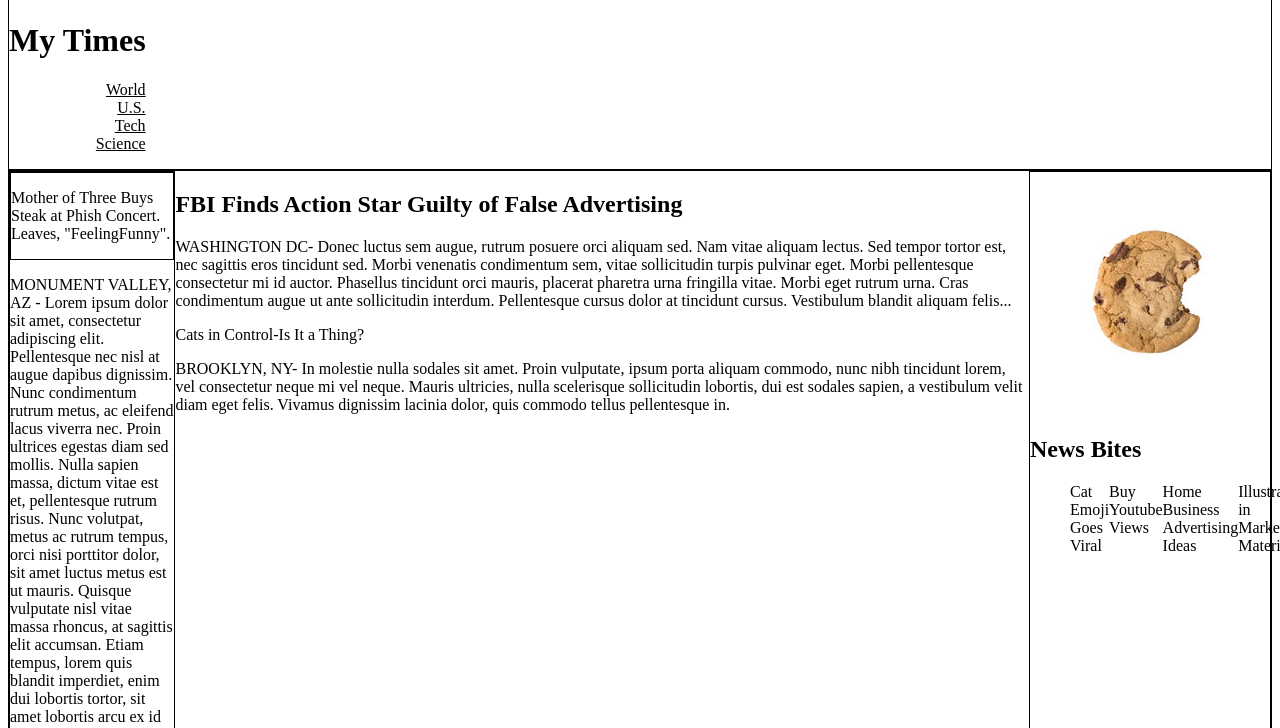
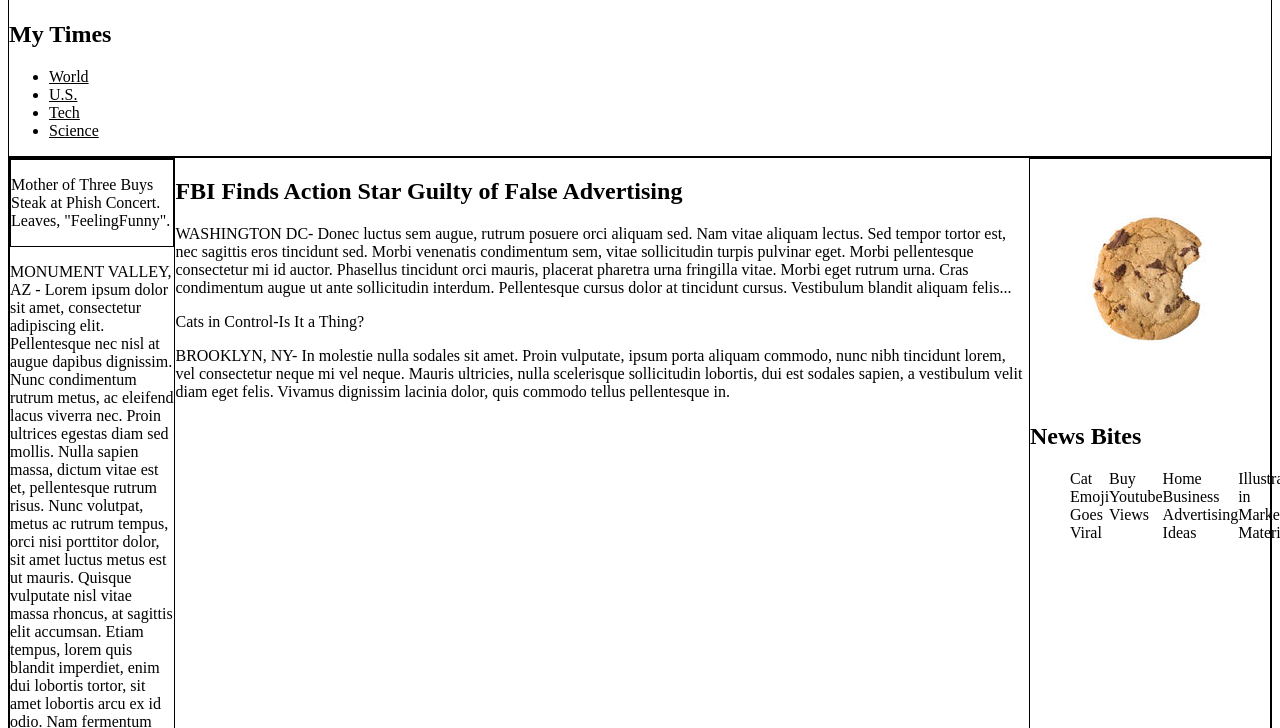
Before and after one commit to apadg90/MyTimes, a plain HTML site: page index.html in a window 1280 px wide. Shown: the part 72-800 px from the top of the page. Drawn offline with Linux system fonts and the light colour scheme.

Commit message:
updated nav bar HTML

```diff
--- a/index.html
+++ b/index.html
@@ -6,16 +6,18 @@
 	</head>
 	<body>
 		<div class="container">
-		  <div class="top">
+     <nav>
+			<div class="top">
 			  <img src="/resources/images/logo.jpg">
 			  <h1>My Times</h1>
 			  <ul>
-			    <a class="nav"><u>World</u></a>
-				<a class="nav"><u>U.S.</u></a>
-				<a class="nav"><u>Tech</u></a>
-				<a class="nav"><u>Science</u></a>
+			    <li><u>World</u></li>
+				  <li><u>U.S.</u></li>
+				  <li><u>Tech</u></li>
+				  <li><u>Science</u></li>
 			  </ul>
 		  </div>
+		</nav>
 		</div>
 		  <div class="container">
 		    <div class="column large">
```
